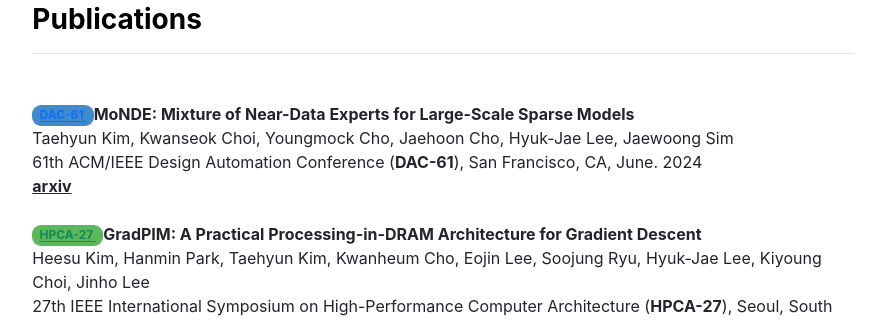
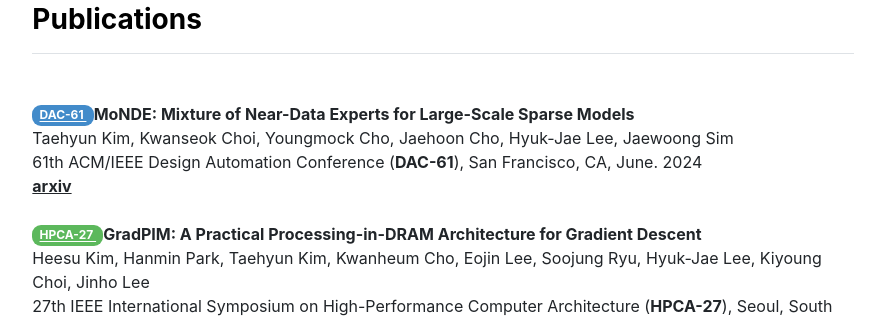
Before and after one commit to taehyunzzz/taehyunzzz.github.io, a Jekyll site: the page built from publications.md, in a window 1280 px wide. Shown: the part 150-472 px from the top of the page, without its empty margins (197-1082 px from the left). Built offline with Jekyll 4.4.1, drawn with Linux system fonts in a browser that asks for light colours.

Commit message:
DEBUG: test55

```diff
--- a/_includes/publications.html
+++ b/_includes/publications.html
@@ -111,7 +111,7 @@
       {% endfor %}
     {% else %}
       {% for item in site.data.publications.index %}
-        <a class="label label-{{ item.label }} text-{{ item.label}}" href="{{ item.homepage }}">
+        <a class="label label-{{ item.label }} text-white" href="{{ item.homepage }}">
             {{ item.acronym }}
         </a>
         <a><strong>{{ item.title }}</strong></a>
```
